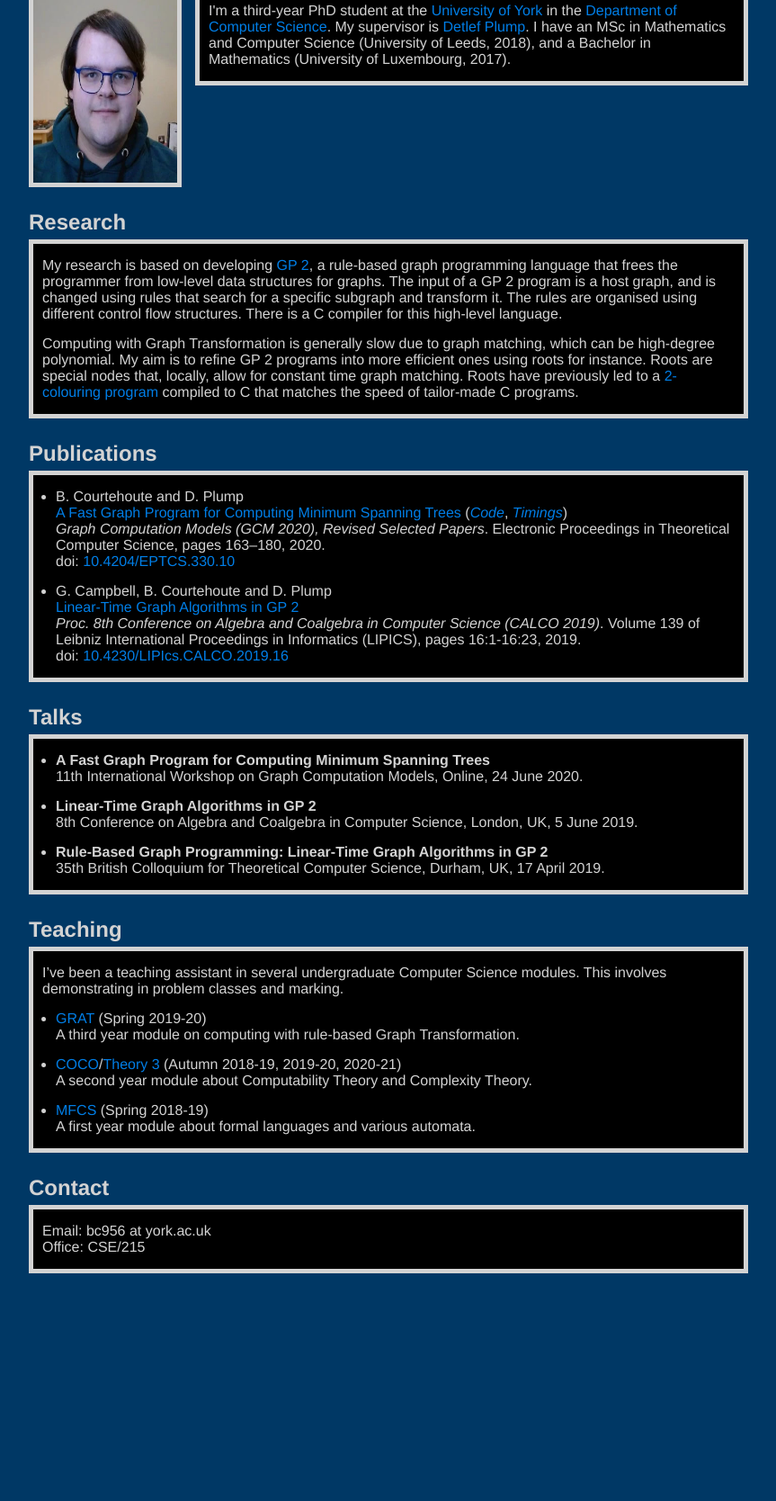
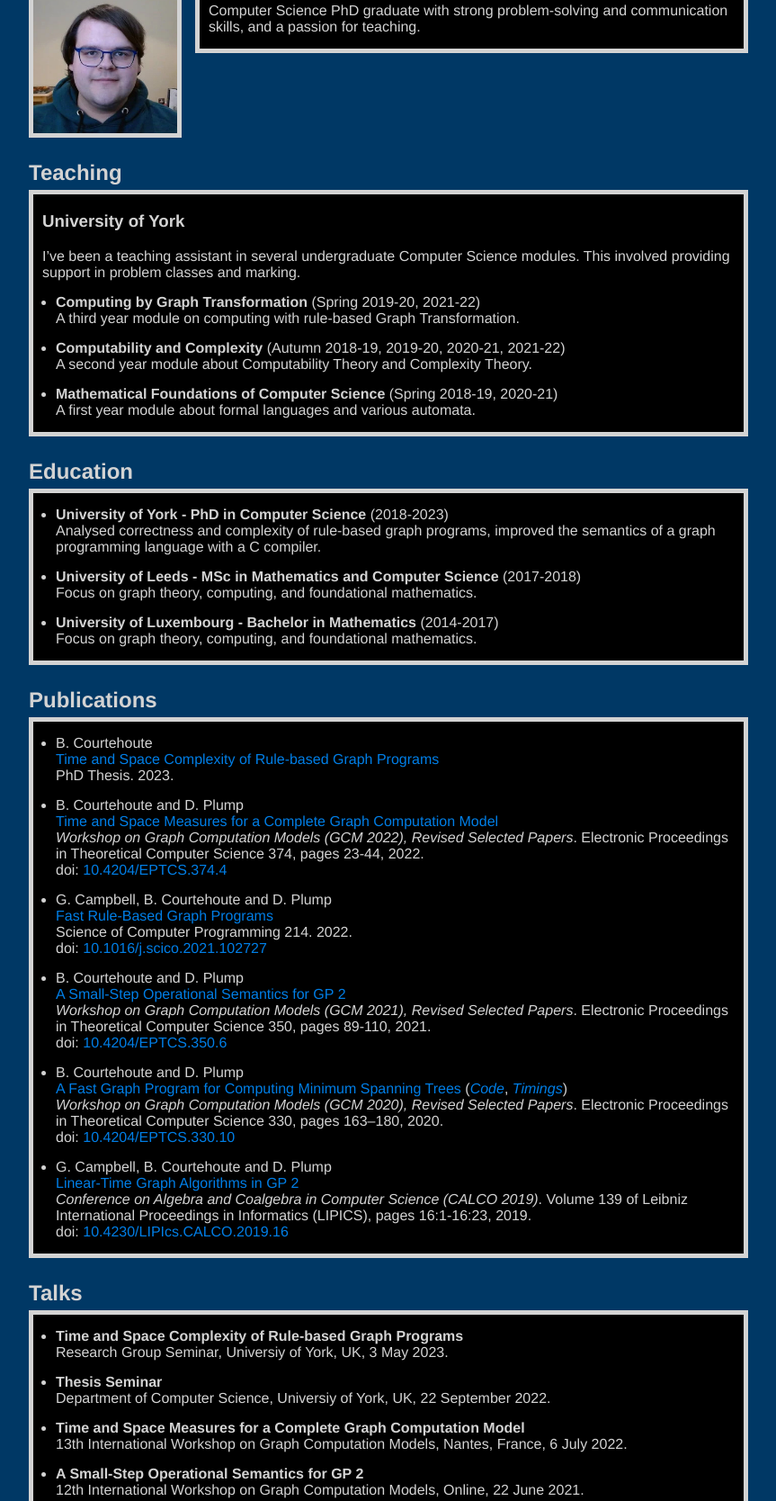
Before and after one commit to BrianCourtehoute/BrianCourtehoute.github.io, a plain HTML site: page index.html in a window 1280 px wide. Shown: the part 155-1823 px from the top of the page at 90% size, without its empty margins (208-1071 px from the left). Before the commit the page ends 1620 px from the top, so only its background shows below. Drawn offline with Linux system fonts and the light colour scheme.

Commit message:
Add files via upload

```diff
--- a/index.html
+++ b/index.html
@@ -107,12 +107,12 @@
 
 	<div class="row">
 	  <div class="column left" style="background-color:#003865;">
-      <img src="pfp.jpg" alt="Profile" width="160" height="215" id="hp">
+      <img src="pfp.jpg" alt="Profile" width="160" height="160" id="hp">
     </div>
     <div class="column right" style="background-color:#003865;">
     <ul>
       <p>
-	  I'm a third-year PhD student at the <a href="http://www.york.ac.uk/" target="_blank">University of York</a> in the <a href="http://www.cs.york.ac.uk/" target="_blank">Department of Computer Science</a>. My supervisor is <a href="https://www-users.cs.york.ac.uk/det/" target="_blank">Detlef Plump</a>. I have an MSc in Mathematics and Computer Science (University of Leeds, 2018), and a Bachelor in Mathematics (University of Luxembourg, 2017).
+	  Computer Science PhD graduate with strong problem-solving and communication skills, and a passion for teaching.
 	</p>
 
 	</ul>
@@ -120,33 +120,102 @@
   </div>
 
 
+	<h2 style="color:lightgray">Teaching</h2>
 
-	<h2 style="color:lightgray">Research</h2>
-	<ul>
-	<p>
-	  My research is based on developing <a href="https://uoycs-plasma.github.io/GP2/" target="_blank">GP 2</a>, a rule-based graph programming language that frees the programmer from low-level data structures for graphs. The input of a GP 2 program is a host graph, and is changed using rules that search for a specific subgraph and transform it. The rules are organised using different control flow structures. There is a C compiler for this high-level language.
-</p>
-<p>
-Computing with Graph Transformation is generally slow due to graph matching, which can be high-degree polynomial. My aim is to refine GP 2 programs into more efficient ones using roots for instance. Roots are special nodes that, locally, allow for constant time graph matching. Roots have previously led to a <a href="http://www.cs.york.ac.uk/plasma/publications/pdf/BakPlump.ICGT.16.pdf" target="_blank">2-colouring program</a> compiled to C that matches the speed of tailor-made C programs.
-	</p>
-	</ul>
+<ul>
+  <h3 style="color:lightgray">University of York</h3>
+  <p>I’ve been a teaching assistant in several undergraduate Computer Science modules. This involved providing support in problem classes and marking.</p>
+  <li>
+    <b>Computing by Graph Transformation</b> (Spring 2019-20, 2021-22)<br>
+A third year module on computing with rule-based Graph Transformation.
+  </li>
+  <li>
+    <b>Computability and Complexity</b> (Autumn 2018-19, 2019-20, 2020-21, 2021-22)<br>
+A second year module about Computability Theory and Complexity Theory.
+  </li>
+  <li>
+    <b>Mathematical Foundations of Computer Science</b> (Spring 2018-19, 2020-21)<br>
+A first year module about formal languages and various automata.
+  </li>
+</ul>
+
+
+
+
+	<h2 style="color:lightgray">Education</h2>
+
+<ul>
+  <li>
+    <b>University of York - PhD in Computer Science</b> (2018-2023)<br>
+Analysed correctness and complexity of rule-based graph programs, improved the semantics of a graph programming language with a C compiler.
+  </li>
+  <li>
+    <b>University of Leeds - MSc in Mathematics and Computer Science</b> (2017-2018)<br>
+Focus on graph theory, computing, and foundational mathematics.
+  </li>
+  <li>
+    <b>University of Luxembourg - Bachelor in Mathematics</b> (2014-2017)<br>
+Focus on graph theory, computing, and foundational mathematics.
+  </li>
+</ul>
+
+
+
+
 
 	<h2 style="color:lightgray">Publications</h2>
 	<ul>
+
+  <li>B. Courtehoute<br>
+<a href="https://etheses.whiterose.ac.uk/33407/" target="_blank">Time and Space Complexity of Rule-based Graph Programs</a> <br>
+PhD Thesis. 2023.<br>
+</li>
+
+  <li>B. Courtehoute and D. Plump<br>
+<a href="https://arxiv.org/pdf/2212.11637.pdf" target="_blank">Time and Space Measures for a Complete Graph Computation Model</a> <br>
+<em>Workshop on Graph Computation Models (GCM 2022), Revised Selected Papers</em>. Electronic Proceedings in Theoretical Computer Science 374, pages 23-44, 2022.<br>
+doi: <a href="https://doi.org/10.4204/eptcs.374.4" target="_blank">10.4204/EPTCS.374.4</a>
+</li>
+
+  <li>G. Campbell, B. Courtehoute and D. Plump<br>
+<a href="https://www.sciencedirect.com/science/article/pii/S0167642321001209" target="_blank">Fast Rule-Based Graph Programs</a><br>
+Science of Computer Programming 214. 2022.<br>
+doi: <a href="https://doi.org/10.1016/j.scico.2021.102727" target="_blank">10.1016/j.scico.2021.102727</a></li>
+
+  <li>B. Courtehoute and D. Plump<br>
+<a href="https://arxiv.org/pdf/2112.11077v1.pdf" target="_blank">A Small-Step Operational Semantics for GP 2</a> <br>
+<em>Workshop on Graph Computation Models (GCM 2021), Revised Selected Papers</em>. Electronic Proceedings in Theoretical Computer Science 350, pages 89-110, 2021.<br>
+doi: <a href="https://doi.org/10.4204/eptcs.350.6" target="_blank">10.4204/EPTCS.350.6</a>
+</li>
+
   <li>B. Courtehoute and D. Plump<br>
 <a href="https://cgi.cse.unsw.edu.au/~eptcs/paper.cgi?GCM2020.10" target="_blank">A Fast Graph Program for Computing Minimum Spanning Trees</a> (<a href="https://github.com/BrianCourtehoute/BrianCourtehoute.github.io/blob/master/PaperFiles/2020-06/Code/mst-boruvka.gp2" target="_blank"><em>Code</em></a>, <a href="https://github.com/BrianCourtehoute/BrianCourtehoute.github.io/tree/master/PaperFiles/2020-06/Timings" target="_blank"><em>Timings</em></a>)<br>
-<em>Graph Computation Models (GCM 2020), Revised Selected Papers</em>. Electronic Proceedings in Theoretical Computer Science, pages 163–180, 2020.<br>
+<em>Workshop on Graph Computation Models (GCM 2020), Revised Selected Papers</em>. Electronic Proceedings in Theoretical Computer Science 330, pages 163–180, 2020.<br>
 doi: <a href="https://doi.org/10.4204/EPTCS.330.10" target="_blank">10.4204/EPTCS.330.10</a>
 </li>
+
   <li>G. Campbell, B. Courtehoute and D. Plump<br>
 <a href="http://www.cs.york.ac.uk/plasma/publications/pdf/CampbellCourtehoutePlump.CALCO.19.pdf" target="_blank">Linear-Time Graph Algorithms in GP 2</a><br>
-<em>Proc. 8th Conference on Algebra and Coalgebra in Computer Science (CALCO 2019)</em>. Volume 139 of Leibniz International     Proceedings in Informatics (LIPICS), pages 16:1-16:23, 2019.<br>
+<em>Conference on Algebra and Coalgebra in Computer Science (CALCO 2019)</em>. Volume 139 of Leibniz International     Proceedings in Informatics (LIPICS), pages 16:1-16:23, 2019.<br>
 doi: <a href="https://doi.org/10.4230/LIPIcs.CALCO.2019.16" target="_blank">10.4230/LIPIcs.CALCO.2019.16</a></li>
+
 </ul>
 
 
 <h2 style="color:lightgray">Talks</h2>
 <ul>
+  <li><b>Time and Space Complexity of Rule-based Graph Programs</b><br>
+    Research Group Seminar, Universiy of York, UK, 3 May 2023.</li>
+
+  <li><b>Thesis Seminar</b><br>
+    Department of Computer Science, Universiy of York, UK, 22 September 2022.</li>
+
+  <li><b>Time and Space Measures for a Complete Graph Computation Model</b><br>
+    13th International Workshop on Graph Computation Models, Nantes, France, 6 July 2022.</li>
+
+  <li><b>A Small-Step Operational Semantics for GP 2</b><br>
+    12th International Workshop on Graph Computation Models, Online, 22 June 2021.</li>
+
   <li><b>A Fast Graph Program for Computing Minimum Spanning Trees</b><br>
     11th International Workshop on Graph Computation Models, Online, 24 June 2020.</li>
 
@@ -160,31 +229,8 @@ doi: <a href="https://doi.org/10.4230/LIPIcs.CALCO.2019.16" target="_blank">10.4
 
 
 
-	<h2 style="color:lightgray">Teaching</h2>
 
-<ul>
-  <p>I’ve been a teaching assistant in several undergraduate Computer Science modules. This involves demonstrating in problem classes and marking.</p>
-  <li>
-    <a href="https://www.york.ac.uk/students/studying/manage/programmes/module-catalogue/module/COM00026H/2019-20" target="_blank">GRAT</a> (Spring 2019-20)<br>
-A third year module on computing with rule-based Graph Transformation.
-  </li>
-  <li>
-    <a href="https://www.york.ac.uk/students/studying/manage/programmes/module-catalogue/module/COM00002I/2019-20" target="_blank">COCO</a>/<a href="https://www.york.ac.uk/students/studying/manage/programmes/module-catalogue/module/COM00023I/2020-21" target="_blank">Theory 3</a> (Autumn 2018-19, 2019-20, 2020-21)<br>
-A second year module about Computability Theory and Complexity Theory.
-  </li>
-  <li>
-    <a href="https://www.york.ac.uk/students/studying/manage/programmes/module-catalogue/module/COM00005C/2018-19" target="_blank">MFCS</a> (Spring 2018-19)<br>
-A first year module about formal languages and various automata.
-  </li>
-</ul>
 
-	<h2 style="color:lightgray">Contact</h2>
-	<ul>
-	<p>
-	  Email: bc956 at york.ac.uk<br />
-    Office: CSE/215
-  </p>
-  </ul>
 
 </body>
 
```
Also changed, not shown: android-chrome-192x192.png, android-chrome-384x384.png, apple-touch-icon.png, favicon-16x16.png, favicon-32x32.png, favicon.ico, mstile-150x150.png.
